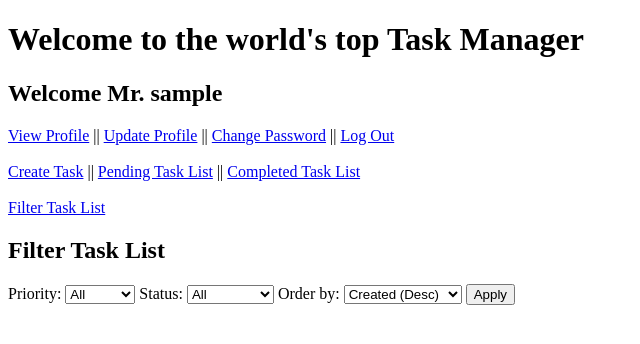
After one commit to siddiqur-54/TaskManager, a Django app: page /tasks/list-filter/ in a window 1280 px wide. The commit adds this page. Shown: the top 344 px of the page, without its empty margins (0-640 px from the left). Run offline with Django 3.2, Linux system fonts and the light colour scheme; the visitor is signed in with stand-in values (Sample User, id 1); data that the repository does not hold is empty.

Commit message:
filtering and ordering

```diff
--- a/tasks/urls.py
+++ b/tasks/urls.py
@@ -9,6 +9,7 @@ from tasks.views import (
     mark_completed_view,
     mark_pending_view,
     task_image_delete_view,
+    task_list_view,
 )
 
 app_name = 'tasks'
@@ -23,4 +24,6 @@ urlpatterns = [
     path('mark-completed/<slug:slug>/', mark_completed_view, name='mark_completed_view'),
     path('mark-pending/<slug:slug>/', mark_pending_view, name='mark_pending_view'),
     path('delete-image/<int:image_id>/', task_image_delete_view, name='task_image_delete_view'),
+    path('list-filter/', task_list_view, name='task_list_filter'),
+    path('list-filter/<str:priority>/<str:status>/<str:order_by>/', task_list_view, name='task_list_filtered'),
 ]
--- a/tasks/views.py
+++ b/tasks/views.py
@@ -2,6 +2,8 @@ from django.shortcuts import render,redirect,get_object_or_404
 from django.contrib.auth.decorators import login_required
 from tasks.models import Task, TaskImage
 from tasks.forms import TaskForm, TaskImageForm
+from django.db.models import Case, When, Value
+from django.db import models
 # Create your views here.
 
 @login_required
@@ -137,3 +139,25 @@ def task_image_delete_view(request, image_id):
         'task_image' : task_image,
     }
     return render(request, 'tasks/task_image_delete.html', context)
+
+
+@login_required
+def task_list_view(request, filter=None):
+    priority_filter = request.GET.get('priority', 'all')
+    status_filter = request.GET.get('status', 'all')
+    order_by_param = request.GET.get('order_by', '-created_at')
+    task_list = Task.objects.filter(user=request.user)
+    if priority_filter in ['L', 'M', 'H']:
+        task_list = task_list.filter(priority=priority_filter)
+    if status_filter in ['True', 'False']:
+        task_list = task_list.filter(pending=(status_filter == 'True'))
+    if order_by_param not in ['created_at', '-created_at', 'deadline', '-deadline']:
+        order_by_param = '-created_at'
+    task_list = task_list.order_by(order_by_param)
+    context = {
+        'task_list': task_list,
+        'priority_filter': priority_filter,
+        'status_filter': status_filter,
+        'order_by_param': order_by_param,
+    }
+    return render(request, 'tasks/task_list_filter.html', context)
--- a/templates/base_tasks.html
+++ b/templates/base_tasks.html
@@ -14,7 +14,8 @@
     <a href='{% url "accounts:logout_view" %}'>Log Out</a> <br> <br>
     <a href='{% url "tasks:task_create_view" %}'>Create Task</a> ||
     <a href='{% url "tasks:task_list_search_pending_view" %}'>Pending Task List</a> ||
-    <a href='{% url "tasks:task_list_search_completed_view" %}'>Completed Task List</a>
+    <a href='{% url "tasks:task_list_search_completed_view" %}'>Completed Task List</a> <br> <br>
+    <a href="{% url 'tasks:task_list_filter' %}">Filter Task List</a>
 
     {% block content %}
 
--- /dev/null
+++ b/templates/tasks/task_list_filter.html
@@ -0,0 +1,52 @@
+{% extends 'base_tasks.html' %}
+
+{% block content %}
+
+<h2>Filter Task List</h2>
+
+<form method="get" action="{% url 'tasks:task_list_filter' %}">
+    <label for="priority">Priority:</label>
+    <select name="priority" id="priority">
+        <option value="all" {% if priority_filter == 'all' %}selected{% endif %}>All</option>
+        <option value="L" {% if priority_filter == 'L' %}selected{% endif %}>Low</option>
+        <option value="M" {% if priority_filter == 'M' %}selected{% endif %}>Medium</option>
+        <option value="H" {% if priority_filter == 'H' %}selected{% endif %}>High</option>
+    </select>
+
+    <label for="status">Status:</label>
+    <select name="status" id="status">
+        <option value="all" {% if status_filter == 'all' %}selected{% endif %}>All</option>
+        <option value="True" {% if status_filter == 'True' %}selected{% endif %}>Pending</option>
+        <option value="False" {% if status_filter == 'False' %}selected{% endif %}>Completed</option>
+    </select>
+
+    <label for="order_by">Order by:</label>
+    <select name="order_by" id="order_by">
+        <option value="-created_at" {% if order_by_param == '-created_at' %}selected{% endif %}>Created (Desc)</option>
+        <option value="created_at" {% if order_by_param == 'created_at' %}selected{% endif %}>Created (Asc)</option>
+        <option value="-deadline" {% if order_by_param == '-deadline' %}selected{% endif %}>Deadline (Desc)</option>
+        <option value="deadline" {% if order_by_param == 'deadline' %}selected{% endif %}>Deadline (Asc)</option>
+    </select>
+
+    <button type="submit">Apply</button>
+</form>
+
+<ol>
+    {% for task_object in task_list %}
+        <li>
+            <p><b>Title:</b> {{ task_object.title }}</p>
+            <p><b>Creation Date:</b> {{ task_object.created_at }}</p>
+            <p><b>Deadline:</b> {{ task_object.deadline }}</p>
+            {% if task_object.pending == True %}
+                <a href='{% url "tasks:mark_completed_view" slug=task_object.slug %}'>Mark As Completed</a> ||
+            {% else %}
+                <a href='{% url "tasks:mark_pending_view" slug=task_object.slug %}'>Mark As Pending</a> ||
+            {% endif %}
+            <a href='{% url "tasks:task_detail_view" slug=task_object.slug %}'>Details</a> ||
+            <a href='{% url "tasks:task_update_view" slug=task_object.slug %}'>Update</a> ||
+            <a href='{% url "tasks:task_delete_view" slug=task_object.slug %}'>Delete</a><br>
+        </li>
+    {% endfor %}
+</ol>
+
+{% endblock content %}
```
Also changed, not shown: templates/accounts/profile.html (+5 -5 lines), templates/tasks/task_detail.html (+7 -7 lines).
